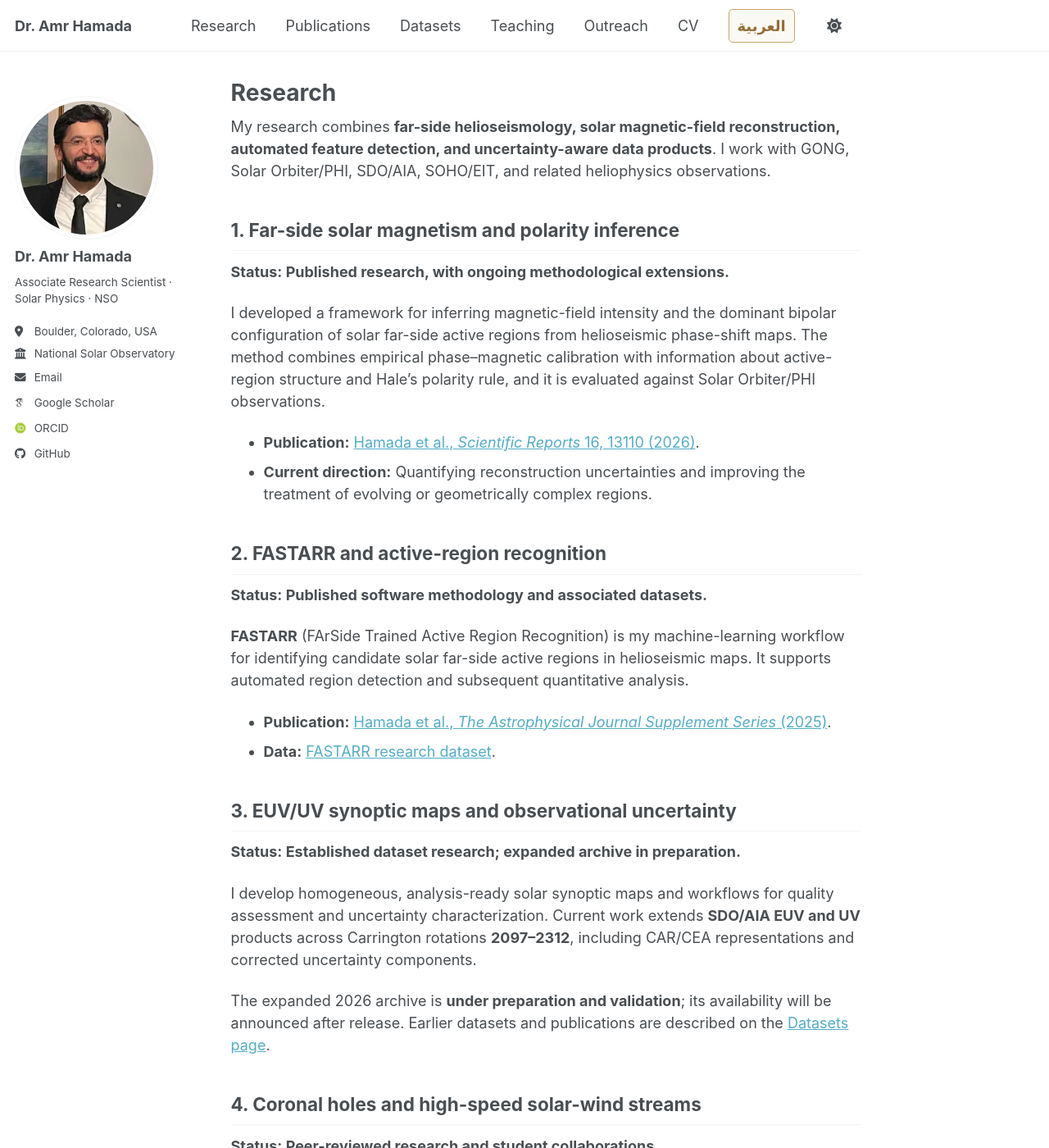
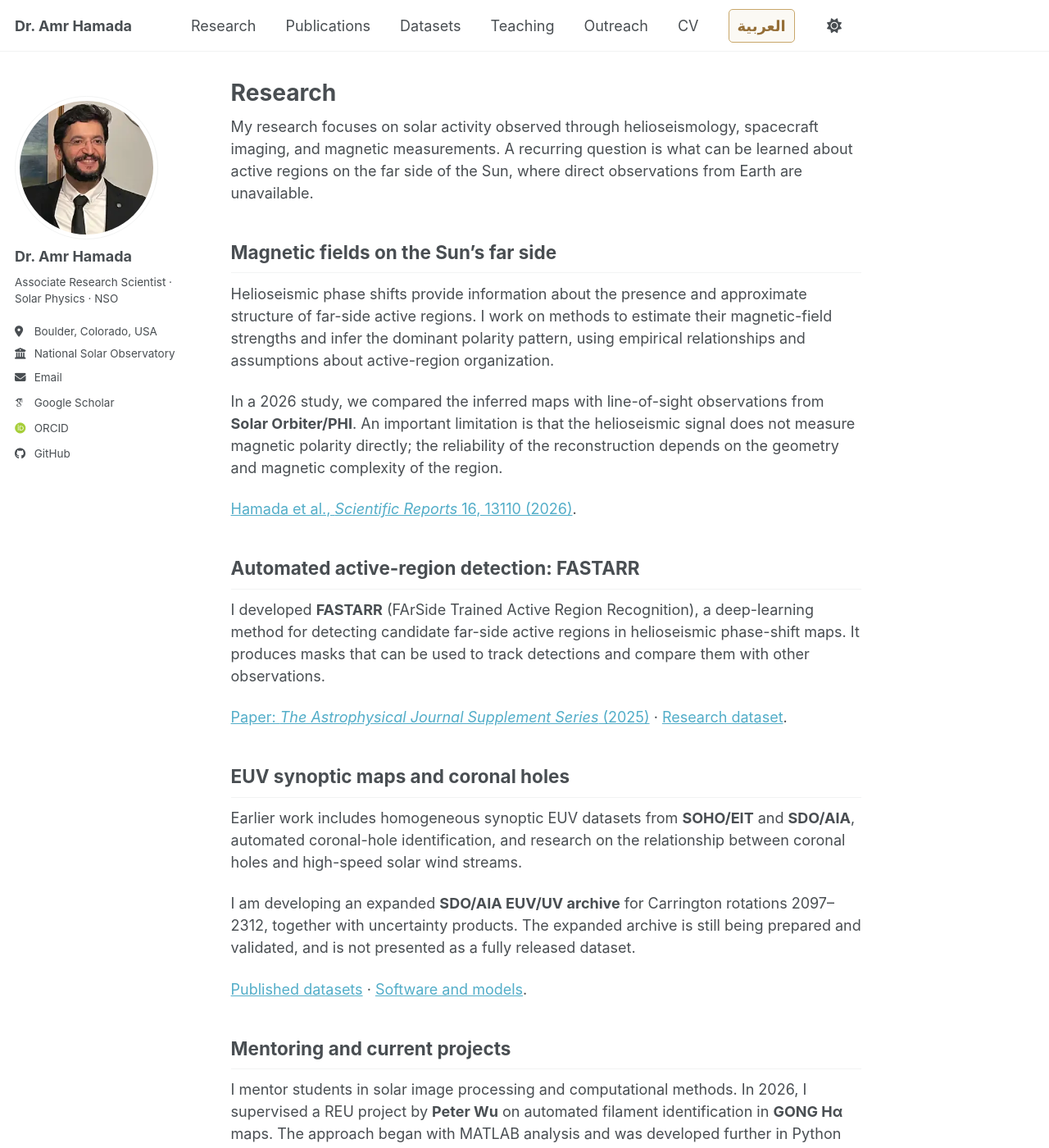
Before and after one commit to Amr1001Hamada/Amr1001Hamada.github.io, a Jekyll site: the page built from _pages/research.md, in a window 1280 px wide and 1400 px high. Shown: the whole window at 82% size. Built offline with Jekyll 4.4.1, drawn with Linux system fonts in a browser that asks for light colours; some web fonts are replaced; a script bundle is joined from its source files by our own code; library files that are not in the unit come from our copies; some of the changed text lies outside the part shown.

Commit message:
Write English research page in straightforward first-person academic style

```diff
--- a/_pages/research.md
+++ b/_pages/research.md
@@ -5,51 +5,38 @@ layout: single
 author_profile: true
 ---
 
-My research combines **far-side helioseismology, solar magnetic-field reconstruction, automated feature detection, and uncertainty-aware data products**. I work with GONG, Solar Orbiter/PHI, SDO/AIA, SOHO/EIT, and related heliophysics observations.
+My research focuses on solar activity observed through helioseismology, spacecraft imaging, and magnetic measurements. A recurring question is what can be learned about active regions on the far side of the Sun, where direct observations from Earth are unavailable.
 
-## 1. Far-side solar magnetism and polarity inference
+## Magnetic fields on the Sun's far side
 
-**Status: Published research, with ongoing methodological extensions.**
+Helioseismic phase shifts provide information about the presence and approximate structure of far-side active regions. I work on methods to estimate their magnetic-field strengths and infer the dominant polarity pattern, using empirical relationships and assumptions about active-region organization.
 
-I developed a framework for inferring magnetic-field intensity and the dominant bipolar configuration of solar far-side active regions from helioseismic phase-shift maps. The method combines empirical phase–magnetic calibration with information about active-region structure and Hale's polarity rule, and it is evaluated against Solar Orbiter/PHI observations.
+In a 2026 study, we compared the inferred maps with line-of-sight observations from **Solar Orbiter/PHI**. An important limitation is that the helioseismic signal does not measure magnetic polarity directly; the reliability of the reconstruction depends on the geometry and magnetic complexity of the region.
 
-- **Publication:** [Hamada et al., *Scientific Reports* 16, 13110 (2026)](https://doi.org/10.1038/s41598-026-42917-x).
-- **Current direction:** Quantifying reconstruction uncertainties and improving the treatment of evolving or geometrically complex regions.
+[Hamada et al., *Scientific Reports* 16, 13110 (2026)](https://doi.org/10.1038/s41598-026-42917-x).
 
-## 2. FASTARR and active-region recognition
+## Automated active-region detection: FASTARR
 
-**Status: Published software methodology and associated datasets.**
+I developed **FASTARR** (FArSide Trained Active Region Recognition), a deep-learning method for detecting candidate far-side active regions in helioseismic phase-shift maps. It produces masks that can be used to track detections and compare them with other observations.
 
-**FASTARR** (FArSide Trained Active Region Recognition) is my machine-learning workflow for identifying candidate solar far-side active regions in helioseismic maps. It supports automated region detection and subsequent quantitative analysis.
+[Paper: *The Astrophysical Journal Supplement Series* (2025)](https://doi.org/10.3847/1538-4365/add893) · [Research dataset](https://doi.org/10.7910/DVN/HSRJM4).
 
-- **Publication:** [Hamada et al., *The Astrophysical Journal Supplement Series* (2025)](https://doi.org/10.3847/1538-4365/add893).
-- **Data:** [FASTARR research dataset](https://doi.org/10.7910/DVN/HSRJM4).
+## EUV synoptic maps and coronal holes
 
-## 3. EUV/UV synoptic maps and observational uncertainty
+Earlier work includes homogeneous synoptic EUV datasets from **SOHO/EIT** and **SDO/AIA**, automated coronal-hole identification, and research on the relationship between coronal holes and high-speed solar wind streams.
 
-**Status: Established dataset research; expanded archive in preparation.**
+I am developing an expanded **SDO/AIA EUV/UV archive** for Carrington rotations 2097–2312, together with uncertainty products. The expanded archive is still being prepared and validated, and is not presented as a fully released dataset.
 
-I develop homogeneous, analysis-ready solar synoptic maps and workflows for quality assessment and uncertainty characterization. Current work extends **SDO/AIA EUV and UV** products across Carrington rotations **2097–2312**, including CAR/CEA representations and corrected uncertainty components.
+[Published datasets](/datasets/) · [Software and models](/software/).
 
-The expanded 2026 archive is **under preparation and validation**; its availability will be announced after release. Earlier datasets and publications are described on the [Datasets page](/datasets/).
+## Mentoring and current projects
 
-## 4. Coronal holes and high-speed solar-wind streams
+I mentor students in solar image processing and computational methods. In 2026, I supervised a REU project by **Peter Wu** on automated filament identification in **GONG Hα** maps. The approach began with MATLAB analysis and was developed further in Python with the student.
 
-**Status: Peer-reviewed research and student collaborations.**
+Current work includes uncertainty quantification in far-side magnetograms and comparisons between helioseismic inference and magnetic observations.
 
-My work includes automated coronal-hole identification, long-term coronal-hole datasets, and studies relating coronal-hole evolution to solar-wind properties and space-weather conditions.
-
-- [Hamada, Asikainen & Mursula, *Solar Physics* 296, 40 (2021)](https://scholar.google.com/citations?user=R02-FAsAAAAJ).
-- [Abraham-Alowonle et al., *Earth and Space Science* 13, e2025EA004523 (2026)](https://doi.org/10.1029/2025EA004523)..
-
-## 5. Research mentoring and solar filament identification
-
-**Status: Ongoing research and supervision.**
-
-I mentor undergraduate and graduate researchers in solar image processing and machine-learning applications. In a 2026 REU project on solar filaments in GONG Hα Carrington maps, I developed the original MATLAB analysis approach and supervised its implementation in Python by student researcher Peter Wu.
-
-See [Teaching and supervision](/teaching/) for a broader overview.
+[Teaching and supervision](/teaching/) · [Publications](/publications/).
 
 ---
 
-**Research links:** [Publications](/publications/) · [Datasets](/datasets/) · [Software & Models](/software/) · [Contact](mailto:ahamada@nso.edu)
+For research collaborations, contact [ahamada@nso.edu](mailto:ahamada@nso.edu).
```
